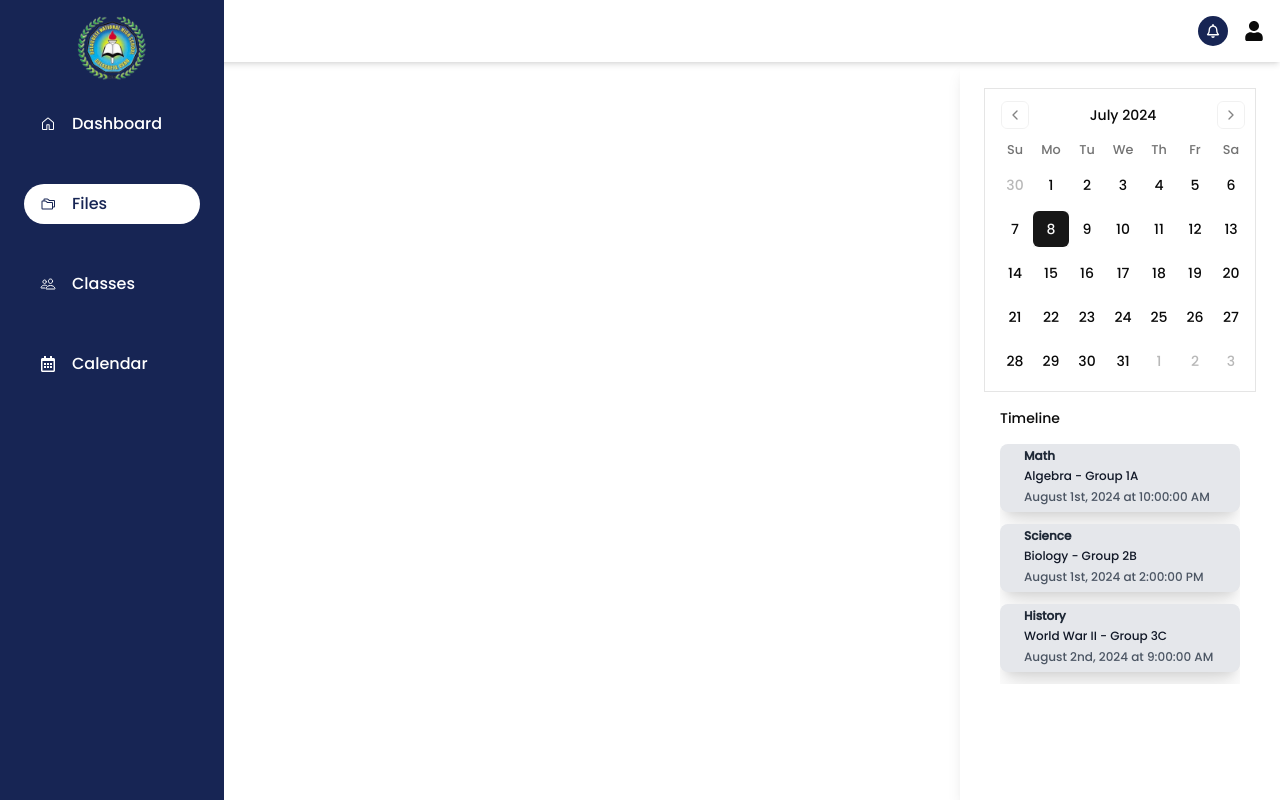
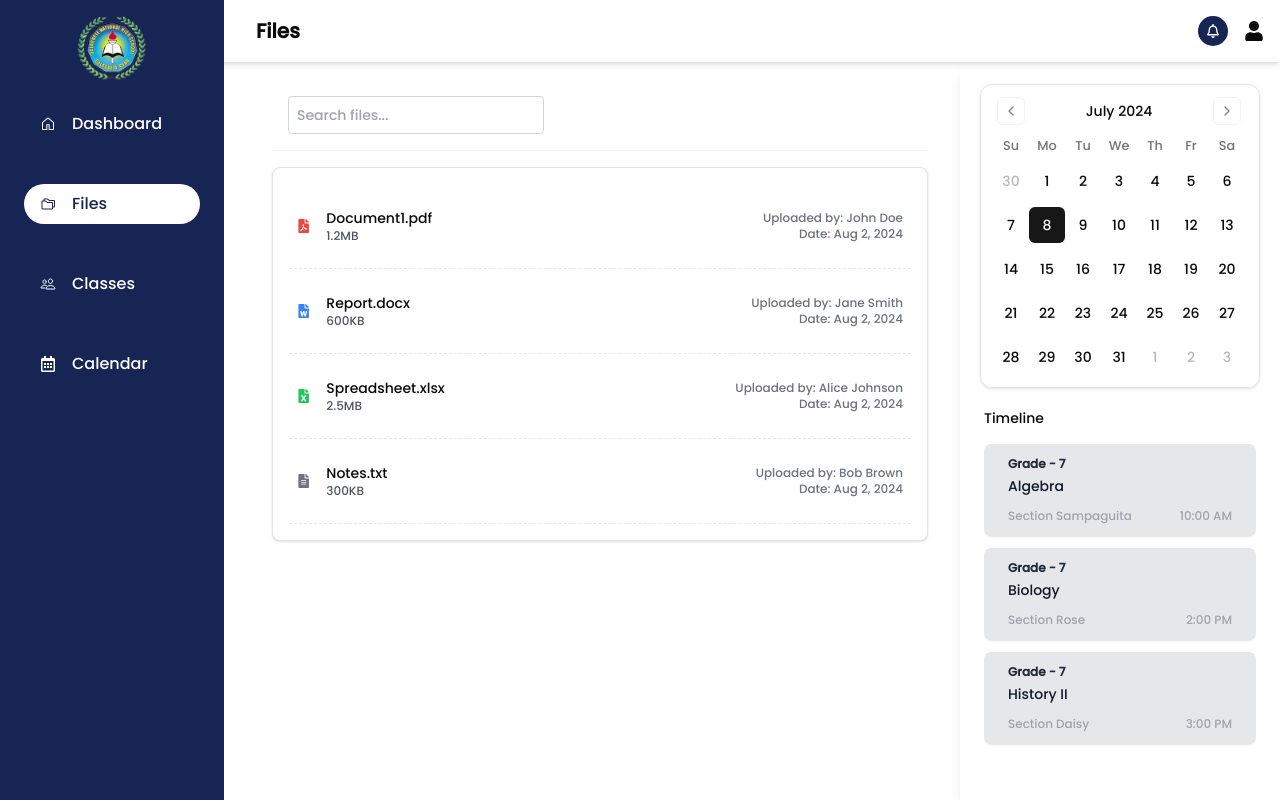
Before and after one commit to tintinmae/Capstone_Project_Academic_Haven, a Next.js app in the folder front-end/: page /files in a window 1280 px wide. Built offline with nearby package versions, Linux system fonts and the light colour scheme.

Commit message:
files page not yet don

```diff
--- a/front-end/app/(pages)/dashboard/page.tsx
+++ b/front-end/app/(pages)/dashboard/page.tsx
@@ -4,7 +4,44 @@ import React from "react";
 const Dashboard = () => {
   return (
     <Layout>
-      <div>Dashboard</div>
+      <div>
+        <p>
+          Lorem ipsum dolor sit amet consectetur adipisicing elit. Iure ipsum
+          vero nisi, quos ratione cumque, laudantium quam obcaecati tenetur
+          perferendis ullam molestias fuga itaque quas enim eius accusantium
+          perspiciatis id!
+        </p>
+        <p>
+          Lorem, ipsum dolor sit amet consectetur adipisicing elit. Sit
+          veritatis laudantium exercitationem nobis rerum obcaecati sapiente.
+          Harum minus pariatur, laboriosam suscipit culpa reprehenderit veniam
+          maiores ea, sint perferendis necessitatibus vel.
+        </p>
+        <p>
+          Lorem, ipsum dolor sit amet consectetur adipisicing elit. Sit
+          veritatis laudantium exercitationem nobis rerum obcaecati sapiente.
+          Harum minus pariatur, laboriosam suscipit culpa reprehenderit veniam
+          maiores ea, sint perferendis necessitatibus vel.
+        </p>
+        <p>
+          Lorem, ipsum dolor sit amet consectetur adipisicing elit. Sit
+          veritatis laudantium exercitationem nobis rerum obcaecati sapiente.
+          Harum minus pariatur, laboriosam suscipit culpa reprehenderit veniam
+          maiores ea, sint perferendis necessitatibus vel.
+        </p>
+        <p>
+          Lorem, ipsum dolor sit amet consectetur adipisicing elit. Sit
+          veritatis laudantium exercitationem nobis rerum obcaecati sapiente.
+          Harum minus pariatur, laboriosam suscipit culpa reprehenderit veniam
+          maiores ea, sint perferendis necessitatibus vel.
+        </p>
+        <p>
+          Lorem, ipsum dolor sit amet consectetur adipisicing elit. Sit
+          veritatis laudantium exercitationem nobis rerum obcaecati sapiente.
+          Harum minus pariatur, laboriosam suscipit culpa reprehenderit veniam
+          maiores ea, sint perferendis necessitatibus vel.
+        </p>
+      </div>
     </Layout>
   );
 };
--- a/front-end/app/(pages)/files/page.tsx
+++ b/front-end/app/(pages)/files/page.tsx
@@ -1,16 +1,13 @@
+"use client";
+import FilesComponent from "@/components/filesComponent/FilesComponent";
 import Layout from "@/app/components/layout/Layout";
-import SearchBar from "@/app/components/searchbar/SearchBar";
 import React from "react";
 
 const Files: React.FC = () => {
-  // const handleSearch = (query: string) => {
-  //   console.log("Performing search with query:", query);
-  //   // Perform search logic here (e.g., fetch data based on query)
-  // };
   return (
     <Layout>
       <div>
-        {/* <SearchBar onSearch={() => handleSearch} /> */}
+        <FilesComponent />
       </div>
     </Layout>
   );
--- a/front-end/app/components/header/Header.tsx
+++ b/front-end/app/components/header/Header.tsx
@@ -1,18 +1,33 @@
 "use client";
 import Image from "next/image";
 import React, { useState } from "react";
+import { usePathname } from "next/navigation";
 import { FaRegBell, FaUser } from "react-icons/fa";
 
 const Header = () => {
   const [isDropdownOpen, setIsDropdownOpen] = useState(false);
+  const pathname = usePathname(); // Initialize useRouter
+  // Get the current path
 
   const toggleDropdown = () => {
     setIsDropdownOpen(!isDropdownOpen);
   };
 
+  // Determine the title based on the current path
+  const getTitle = () => {
+    if (pathname.includes("/dashboard")) {
+      return "Dashboard";
+    } else if (pathname.includes("/files")) {
+      return "Files";
+    } else if (pathname.includes("/classes")) {
+      return "Classes";
+    }
+    return "Calendar";
+  };
+
   return (
     <div className="fixed top-0 left-0 right-0 bg-white flex justify-between items-center w-full p-4 gap-6 shadow-md z-50">
-      <div>
+      <div className="flex items-center gap-4">
         <Image
           src={"/images/logo.png"}
           alt="logo"
@@ -20,8 +35,10 @@ const Header = () => {
           height={30}
           className="md:hidden"
         />
+        <h1 className="text-sm md:text-xl font-bold md:ml-60">{getTitle()}</h1>{" "}
+        {/* Title on the left */}
       </div>
-      <div className="flex flex-row justify-end items-center gap-4">
+      <div className="flex items-center gap-4">
         <div className="bg-blue-950 text-white p-2 rounded-full">
           <FaRegBell size={14} />
         </div>
--- a/front-end/app/components/layout/Layout.tsx
+++ b/front-end/app/components/layout/Layout.tsx
@@ -13,7 +13,7 @@ const Layout: React.FC<LayoutProps> = ({ children }) => {
       <Header />
       <div className="flex flex-1 mt-16">
         <Sidebar />
-        <div className="flex-1 p-4 md:ml-56 text-sm md:text-md z-10">
+        <div className="flex-1 p-4 md:ml-56 text-sm md:text-md z-10 pb-20 md:pb-0 items-center">
           {children}
         </div>
         <div className="hidden md:block shadow-lg p-4 w-80 z-30">
--- a/front-end/app/components/searchbar/SearchBar.tsx
+++ b/front-end/app/components/searchbar/SearchBar.tsx
@@ -1,37 +1,23 @@
-// SearchBar.tsx
 "use client";
-import React, { useState } from "react";
+import React from "react";
 import { FaSearch } from "react-icons/fa";
 
 interface SearchBarProps {
-  onSearch: (query: string) => void; // Callback function to handle search
+  searchTerm: string;
+  onSearch: (event: React.ChangeEvent<HTMLInputElement>) => void;
 }
 
-const SearchBar: React.FC<SearchBarProps> = ({ onSearch }) => {
-  const [searchQuery, setSearchQuery] = useState("");
-
-  const handleChange = (e: React.ChangeEvent<HTMLInputElement>) => {
-    setSearchQuery(e.target.value);
-  };
-
-  const handleSubmit = (e: React.FormEvent<HTMLFormElement>) => {
-    e.preventDefault();
-    onSearch(searchQuery); // Call the parent component's onSearch function
-  };
-
+const SearchBar: React.FC<SearchBarProps> = ({ searchTerm, onSearch }) => {
   return (
-    <form onSubmit={handleSubmit} className="flex items-center">
+    <div className="mb-4 w-64">
       <input
         type="text"
-        placeholder="Search..."
-        value={searchQuery}
-        onChange={handleChange}
-        className="border border-gray-300 rounded-lg px-3 py-1 focus:outline-none focus:border-blue-500"
+        placeholder="Search files..."
+        value={searchTerm}
+        onChange={onSearch}
+        className="p-2 border border-gray-300 rounded w-full"
       />
-      <button type="submit" className="ml-2">
-        <FaSearch />
-      </button>
-    </form>
+    </div>
   );
 };
 
--- a/front-end/app/components/widgets/Calendar.tsx
+++ b/front-end/app/components/widgets/Calendar.tsx
@@ -10,7 +10,7 @@ const CalendarComponent = () => {
       mode="single"
       selected={date}
       onSelect={setDate}
-      className="border text-xs"
+      className="border rounded-xl shadow text-xs"
     />
   );
 };
--- a/front-end/app/components/widgets/Timeline.tsx
+++ b/front-end/app/components/widgets/Timeline.tsx
@@ -7,7 +7,7 @@ interface TimelineProps {
 
 const Timeline: React.FC<TimelineProps> = ({ items }) => {
   return (
-    <div className="container mx-auto p-4 h-full overflow-auto">
+    <div className="container mx-auto p-1 h-full overflow-auto">
       <h2 className="text-sm font-medium mb-4">Timeline</h2>
       <div className="relative wrap overflow-hidden h-full">
         {items.map((item, index) => (
--- a/front-end/app/components/widgets/TimelineItem.tsx
+++ b/front-end/app/components/widgets/TimelineItem.tsx
@@ -2,26 +2,27 @@ import React from "react";
 import { format } from "date-fns";
 
 export interface TimelineItemProps {
-  class: string;
+  grade: string;
   subject: string;
   groupNumber: string;
   time: Date;
 }
 
 const TimelineItem: React.FC<TimelineItemProps> = ({
-  class: className,
+  grade: className,
   subject,
   groupNumber,
   time,
 }) => {
   return (
     <div className="mb-3 flex justify-center items-center w-full">
-      <div className="bg-gray-200 rounded-lg shadow-xl w-80 px-6 py-1">
+      <div className="bg-gray-200 rounded-lg shadow w-80 px-6 py-3">
         <h3 className="mb-1 font-bold text-gray-800 text-xs">{className}</h3>
-        <p className="text-xs text-gray-900">
-          {subject} - Group {groupNumber}
-        </p>
-        <span className="text-gray-600 text-xs">{format(time, "PPPpp")}</span>
+        <p className="text-sm text-gray-900">{subject}</p>
+        <div className="flex items-center justify-between mt-3">
+          <p className="text-xs text-gray-400">Section {groupNumber}</p>
+          <span className="text-gray-400 text-xs">{format(time, "p")}</span>
+        </div>
       </div>
     </div>
   );
--- a/front-end/app/components/widgets/Widgets.tsx
+++ b/front-end/app/components/widgets/Widgets.tsx
@@ -3,7 +3,7 @@ import CalendarComponent from "./Calendar";
 import Timeline from "./Timeline";
 
 interface TimelineItemProps {
-  class: string;
+  grade: string;
   subject: string;
   groupNumber: string;
   time: Date;
@@ -11,30 +11,30 @@ interface TimelineItemProps {
 
 const timelineItems: TimelineItemProps[] = [
   {
-    class: "Math",
+    grade: "Grade - 7",
     subject: "Algebra",
-    groupNumber: "1A",
+    groupNumber: "Sampaguita",
     time: new Date(2024, 7, 1, 10, 0),
   },
   {
-    class: "Science",
+    grade: "Grade - 7",
     subject: "Biology",
-    groupNumber: "2B",
+    groupNumber: "Rose",
     time: new Date(2024, 7, 1, 14, 0),
   },
   {
-    class: "History",
-    subject: "World War II",
-    groupNumber: "3C",
-    time: new Date(2024, 7, 2, 9, 0),
+    grade: "Grade - 7",
+    subject: "History II",
+    groupNumber: "Daisy",
+    time: new Date(2024, 7, 2, 15, 0),
   },
 ];
 
 const Widgets = () => {
   return (
-    <div className="p-2 h-full">
+    <div className="p-1 h-full">
       <CalendarComponent />
-      <div className="h-50 overflow-auto">
+      <div className="h-50 overflow-auto mt-4">
         <Timeline items={timelineItems} />
       </div>
     </div>
--- /dev/null
+++ b/front-end/components/filesComponent/FilesComponent.tsx
@@ -0,0 +1,106 @@
+"use client";
+import React, { useState } from "react";
+import { FaFileAlt, FaFilePdf, FaFileWord, FaFileExcel } from "react-icons/fa";
+import SearchBar from "../../app/components/searchbar/SearchBar";
+import { format } from "date-fns";
+
+interface FileComponentProps {
+  name: string;
+  type: string;
+  size: string;
+  date: Date;
+  uploadedBy: string;
+}
+
+const FilesComponent: React.FC = () => {
+  const files: FileComponentProps[] = [
+    {
+      name: "Document1.pdf",
+      type: "pdf",
+      size: "1.2MB",
+      date: new Date(2024, 7, 2, 15, 0),
+      uploadedBy: "John Doe",
+    },
+    {
+      name: "Report.docx",
+      type: "word",
+      size: "600KB",
+      date: new Date(2024, 7, 2, 15, 0),
+      uploadedBy: "Jane Smith",
+    },
+    {
+      name: "Spreadsheet.xlsx",
+      type: "excel",
+      size: "2.5MB",
+      date: new Date(2024, 7, 2, 15, 0),
+      uploadedBy: "Alice Johnson",
+    },
+    {
+      name: "Notes.txt",
+      type: "text",
+      size: "300KB",
+      date: new Date(2024, 7, 2, 15, 0),
+      uploadedBy: "Bob Brown",
+    },
+  ];
+
+  const [searchTerm, setSearchTerm] = useState("");
+
+  const handleSearch = (event: React.ChangeEvent<HTMLInputElement>) => {
+    setSearchTerm(event.target.value);
+  };
+
+  const filteredFiles = files.filter((file) =>
+    file.name.toLowerCase().includes(searchTerm.toLowerCase())
+  );
+
+  const getFileIcon = (type: string) => {
+    switch (type) {
+      case "pdf":
+        return <FaFilePdf className="text-red-500" />;
+      case "word":
+        return <FaFileWord className="text-blue-500" />;
+      case "excel":
+        return <FaFileExcel className="text-green-500" />;
+      default:
+        return <FaFileAlt className="text-gray-500" />;
+    }
+  };
+
+  return (
+    <div className="p-4">
+      <div className="px-4">
+        <SearchBar searchTerm={searchTerm} onSearch={handleSearch} />
+      </div>
+      <hr className="mb-4 opacity-70" />
+      <div className="bg-white shadow rounded-lg p-4 w-full border">
+        <ul>
+          {filteredFiles.map((file, index) => (
+            <li
+              key={index}
+              className="flex items-center gap-4 p-2 border-b border-dashed"
+            >
+              {getFileIcon(file.type)}
+              <div className="flex flex-row items-center justify-between w-full py-4">
+                <div className="flex flex-col">
+                  <span className="font-medium">{file.name}</span>
+                  <span className="text-xs text-gray-600">{file.size}</span>
+                </div>
+                <div className="flex flex-col text-right">
+                  <span className="text-xs text-gray-500">
+                    Uploaded by: {file.uploadedBy}
+                  </span>
+                  <span className="text-xs text-gray-500">
+                    Date: {format(file.date, "PP")}
+                  </span>
+                </div>
+              </div>
+            </li>
+          ))}
+        </ul>
+      </div>
+    </div>
+  );
+};
+
+export default FilesComponent;
```
